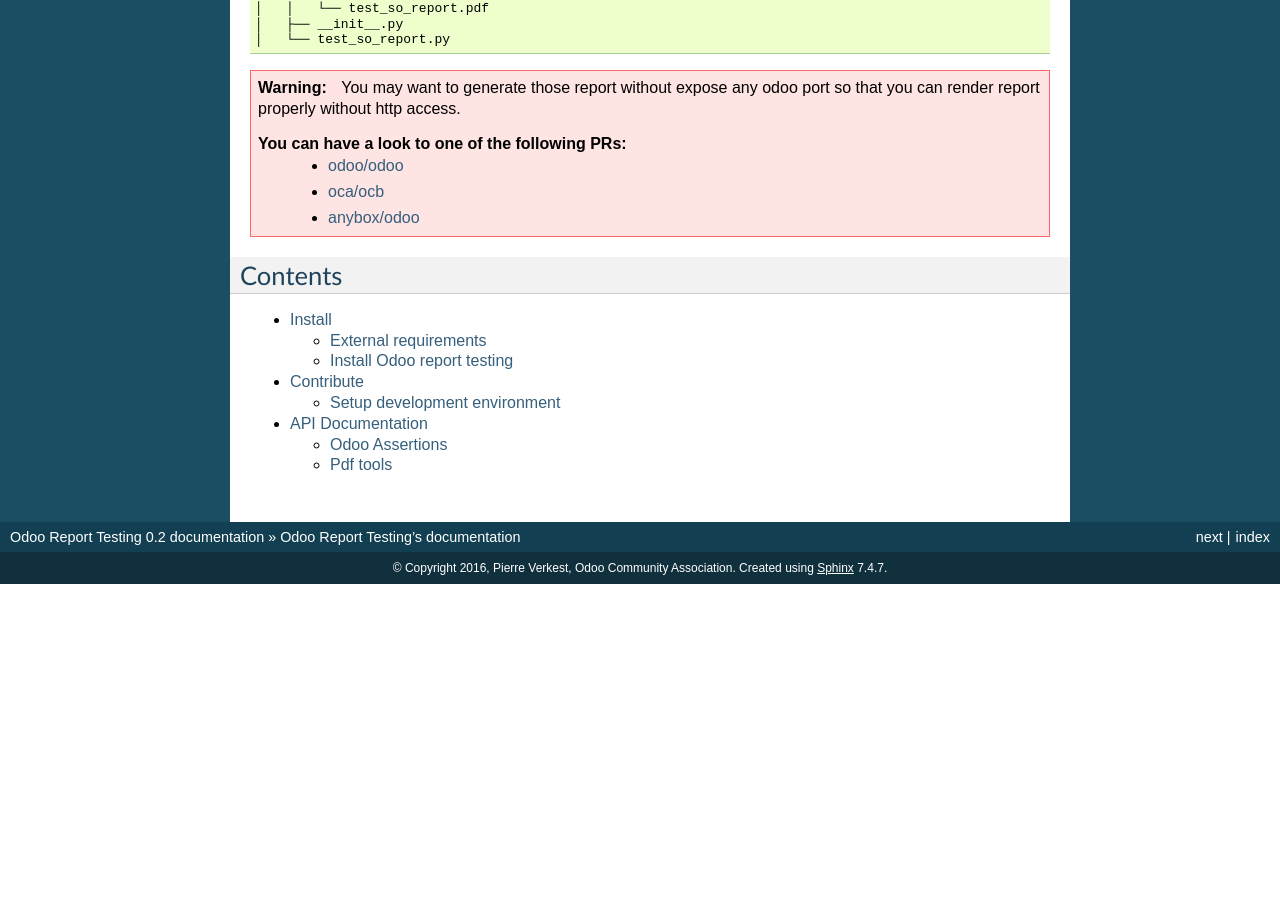
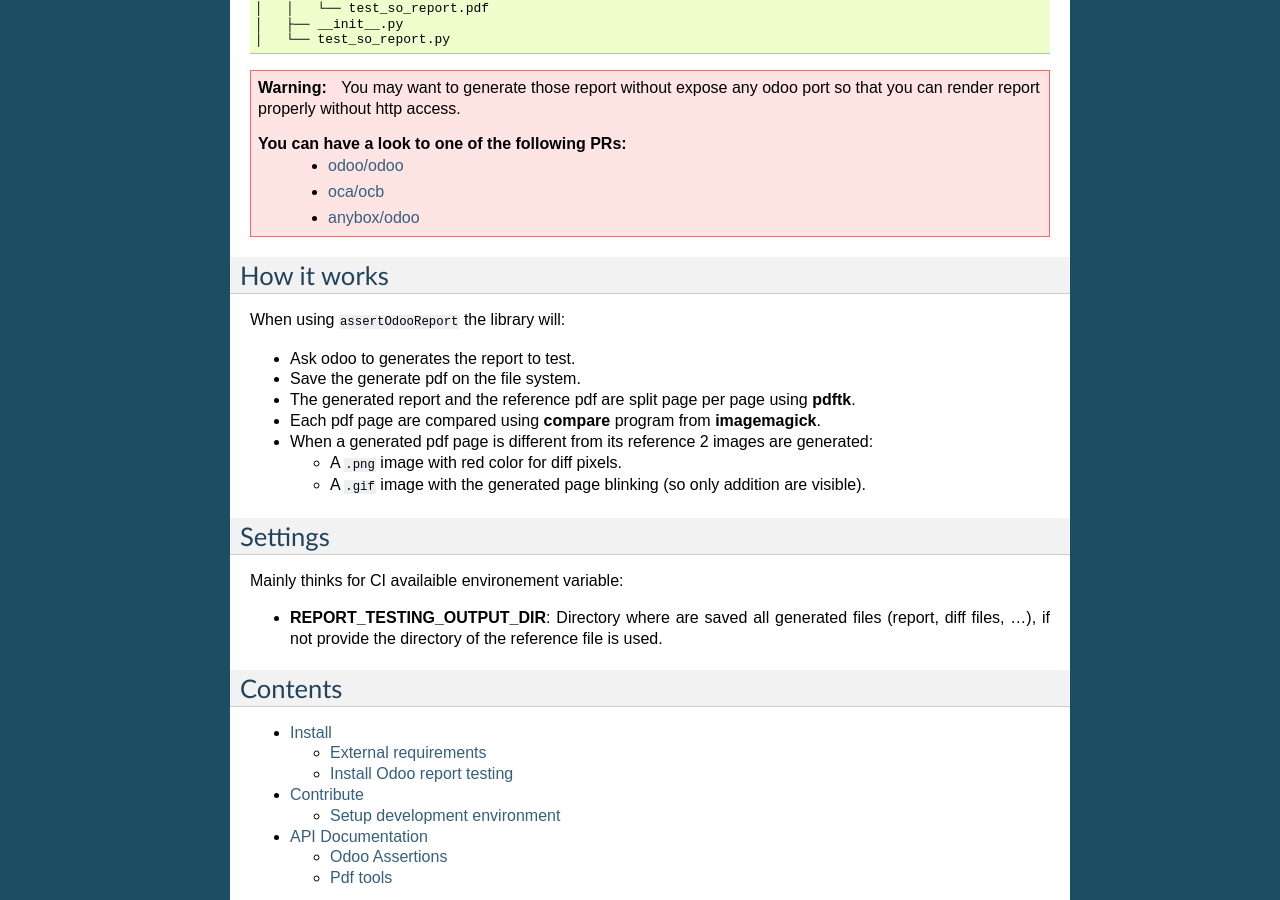
Before and after one commit to anybox/odoo-report-testing, a Sphinx documentation site: the page built from doc/source/index.rst, in a window 1280 px wide and 900 px high, scrolled down 961 px. Built offline with Sphinx 7.4.7, drawn with Linux system fonts in a browser that asks for light colours; before the commit the page ends 1545 px from its top, so only the background shows below that; some of the changed text lies outside the part shown.

Commit message:
[doc] explain how it works and how to configure it

```diff
--- a/doc/source/index.rst
+++ b/doc/source/index.rst
@@ -18,7 +18,7 @@
 
 * ``imagemagick`` is used to compare 2 (one page) pdf bit to bit.
 * ``pdftk`` is used to split pdf page per page.
-* Install this package (with pip ``pip install odoo-report-testing``)
+* Install this package (with pip ``pip install odoo-report-testing``).
 
 Quickstart
 ==========
@@ -68,6 +68,35 @@
      - `anybox/odoo <https://github.com/anybox/odoo/pull/12>`_
 
 
+How it works
+============
+
+When using ``assertOdooReport`` the library will:
+
+* Ask odoo to generates the report to test.
+* Save the generate pdf on the file system.
+* The generated report and the reference pdf are split page per page
+  using **pdftk**.
+* Each pdf page are compared using **compare** program from
+  **imagemagick**.
+* When a generated pdf page is different from its reference
+  2 images are generated:
+
+  - A ``.png`` image with red color for diff pixels.
+  - A ``.gif`` image with the generated page blinking (so only addition
+    are visible).
+
+
+Settings
+========
+
+Mainly thinks for CI availaible environement variable:
+
+* **REPORT_TESTING_OUTPUT_DIR**: Directory where are saved all generated
+  files (report, diff files, ...), if not provide the directory of the
+  reference file is used.
+
+
 Contents
 ========
 
```
